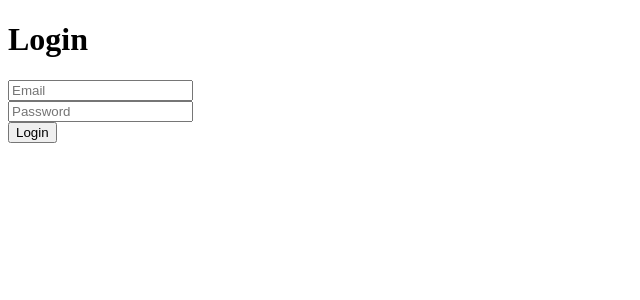
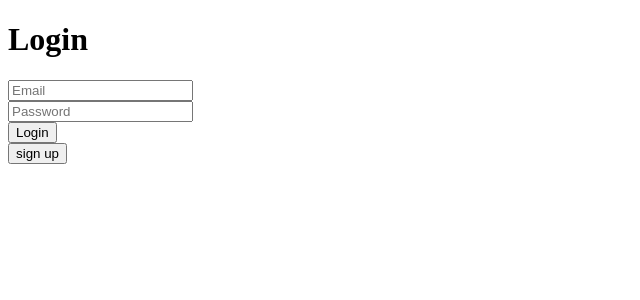
Before and after one commit to Rcheng2003/Sone, a React (Create React App) app in the folder client/: page /login in a window 1280 px wide. Shown: the top 300 px of the page, without its empty margins (0-640 px from the left). Built offline with nearby package versions, Linux system fonts and the light colour scheme.

Commit message:
sign up button
added under login page, which will navigate user to the register page.

```diff
--- a/client/src/pages/LoginPage.js
+++ b/client/src/pages/LoginPage.js
@@ -51,6 +51,7 @@ function LoginPage() {
         <br />
         <input type="submit" value="Login" />
       </form>
+      <button onClick={() => navigate("/register")}>sign up</button>
     </div>
   );
 }
```
